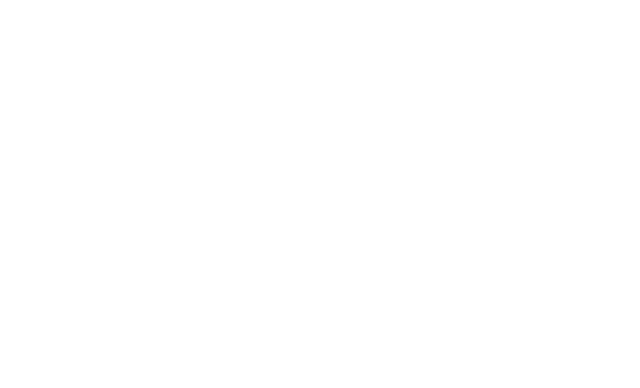
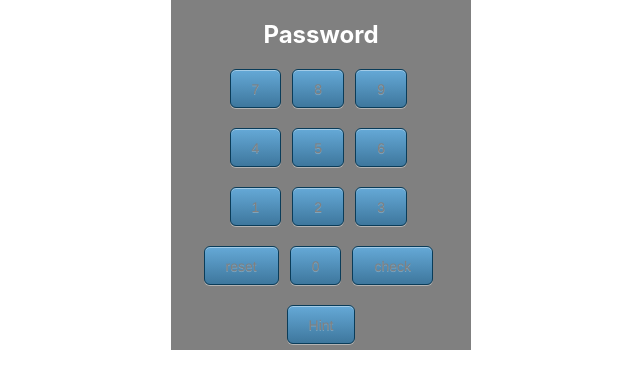
Before and after one commit to supertun555/learn-to-pr, a Nuxt app: page /Withawit in a window 1280 px wide. Before the commit this address had no page. Shown: the top 388 px of the page, without its empty margins (319-959 px from the left). Built offline with nearby package versions, Linux system fonts and the light colour scheme.

Commit message:
first commit

```diff
--- /dev/null
+++ b/pages/Withawit.vue
@@ -0,0 +1,159 @@
+<template>
+  <section class="container">
+    <center>
+     <div class="ds">
+        <br>
+        <h1>{{ pass }}</h1>
+        <br>
+        <button class="button" @click="input(7)">7</button>&nbsp;
+        <button class="button" @click="input(8)">8</button>&nbsp;
+        <button class="button" @click="input(9)">9</button>&nbsp;
+        <br><br>
+        <button class="button" @click="input(4)">4</button>&nbsp;
+        <button class="button" @click="input(5)">5</button>&nbsp;
+        <button class="button" @click="input(6)">6</button>&nbsp;
+        <br><br>
+        <button class="button" @click="input(1)">1</button>&nbsp;
+        <button class="button" @click="input(2)">2</button>&nbsp;
+        <button class="button" @click="input(3)">3</button>&nbsp;
+        <br><br>
+        <button class="button" @click="reset()">reset</button>&nbsp;
+        <button class="button" @click="input(0)">0</button>&nbsp;
+        <button class="button" @click="checkP()">check</button>&nbsp;
+        <br><br>
+        <button class="button" @click="hint()">Hint</button>
+     </div>
+    </center>
+  </section>
+</template>
+
+<script>
+export default {
+  data () {
+    return {
+      pass: 'Password',
+      check: '',
+      count: 0
+    }
+  },
+  components: {
+  },
+  methods: {
+    input (num) {
+      this.count++
+      if (this.pass === 'Password') { this.pass = '' }
+      if (this.count < 5) {
+        if (num === 1) {
+          this.pass = this.pass + '*'
+          this.check = this.check + '1'
+        } else if (num === 2) {
+          this.pass = this.pass + '*'
+          this.check = this.check + '2'
+        } else if (num === 3) {
+          this.pass = this.pass + '*'
+          this.check = this.check + '3'
+        } else if (num === 4) {
+          this.pass = this.pass + '*'
+          this.check = this.check + '4'
+        } else if (num === 5) {
+          this.pass = this.pass + '*'
+          this.check = this.check + '5'
+        } else if (num === 6) {
+          this.pass = this.pass + '*'
+          this.check = this.check + '6'
+        } else if (num === 7) {
+          this.pass = this.pass + '*'
+          this.check = this.check + '7'
+        } else if (num === 8) {
+          this.pass = this.pass + '*'
+          this.check = this.check + '8'
+        } else if (num === 9) {
+          this.pass = this.pass + '*'
+          this.check = this.check + '9'
+        } else if (num === 0) {
+          this.pass = this.pass + '*'
+          this.check = this.check + '0'
+        }
+      } else {
+        alert('Password has only 4 numbers!!')
+      }
+    },
+    reset () {
+      this.pass = 'Password'
+      this.count = 0
+      this.check = ''
+    },
+    checkP () {
+      if (this.check === '2103') {
+        alert('Login!!')
+        window.location.href = 'https://www.facebook.com/'
+      } else {
+        alert('Wrong password!!')
+      }
+      this.pass = 'Password'
+      this.count = 0
+      this.check = ''
+    },
+    hint () {
+      alert('Thailand president\' birthday/month !!')
+    }
+  }
+}
+</script>
+
+<style>
+.button {
+   border: 1px solid #0a3c59;
+   background: #3e779d;
+   background: -webkit-gradient(linear, left top, left bottom, from(#65a9d7), to(#3e779d));
+   background: -webkit-linear-gradient(top, #65a9d7, #3e779d);
+   background: -moz-linear-gradient(top, #65a9d7, #3e779d);
+   background: -ms-linear-gradient(top, #65a9d7, #3e779d);
+   background: -o-linear-gradient(top, #65a9d7, #3e779d);
+   background-image: -ms-linear-gradient(top, #65a9d7 0%, #3e779d 100%);
+   padding: 10.5px 21px;
+   -webkit-border-radius: 6px;
+   -moz-border-radius: 6px;
+   border-radius: 6px;
+   -webkit-box-shadow: rgba(255,255,255,0.4) 0 1px 0, inset rgba(255,255,255,0.4) 0 1px 0;
+   -moz-box-shadow: rgba(255,255,255,0.4) 0 1px 0, inset rgba(255,255,255,0.4) 0 1px 0;
+   box-shadow: rgba(255,255,255,0.4) 0 1px 0, inset rgba(255,255,255,0.4) 0 1px 0;
+   text-shadow: #7ea4bd 0 1px 0;
+   color: gray;
+   font-size: 14px;
+   font-family: helvetica, serif;
+   text-decoration: none;
+   vertical-align: middle;
+   }
+.button:hover {
+   border: 1px solid #0a3c59;
+   text-shadow: #1e4158 0 1px 0;
+   background: #3e779d;
+   background: -webkit-gradient(linear, left top, left bottom, from(#65a9d7), to(#3e779d));
+   background: -webkit-linear-gradient(top, #65a9d7, #3e779d);
+   background: -moz-linear-gradient(top, #65a9d7, #3e779d);
+   background: -ms-linear-gradient(top, #65a9d7, #3e779d);
+   background: -o-linear-gradient(top, #65a9d7, #3e779d);
+   background-image: -ms-linear-gradient(top, #65a9d7 0%, #3e779d 100%);
+   color: #fff;
+   }
+.button:active {
+   text-shadow: #1e4158 0 1px 0;
+   border: 1px solid #0a3c59;
+   background: #65a9d7;
+   background: -webkit-gradient(linear, left top, left bottom, from(#3e779d), to(#3e779d));
+   background: -webkit-linear-gradient(top, #3e779d, #65a9d7);
+   background: -moz-linear-gradient(top, #3e779d, #65a9d7);
+   background: -ms-linear-gradient(top, #3e779d, #65a9d7);
+   background: -o-linear-gradient(top, #3e779d, #65a9d7);
+   background-image: -ms-linear-gradient(top, #3e779d 0%, #65a9d7 100%);
+   color: #fff;
+   }
+
+ .ds {
+   background: gray;
+   color: #fff;
+   width: 300px;
+   height: 350px;
+ }
+</style>
```
